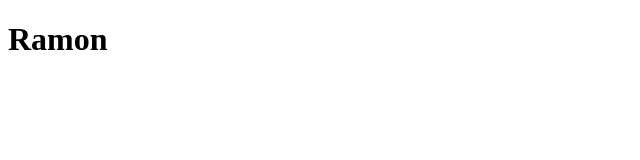
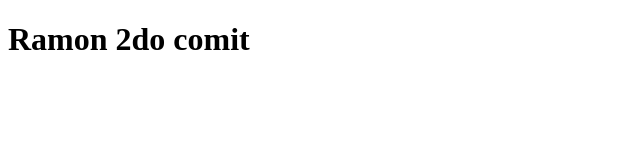
Before and after one commit to ramonroca/configuracionIDE, a plain HTML site: page index.html in a window 1280 px wide. Shown: the whole page, without its empty margins (0-640 px from the left). Drawn offline with Linux system fonts and the light colour scheme.

Commit message:
segundo commit

```diff
--- a/index.html
+++ b/index.html
@@ -7,6 +7,6 @@
     <title>Hola Mundos</title>
 </head>
 <body>
-    <h1>Ramon</h1>
+    <h1>Ramon 2do comit</h1>
 </body>
 </html>
```
